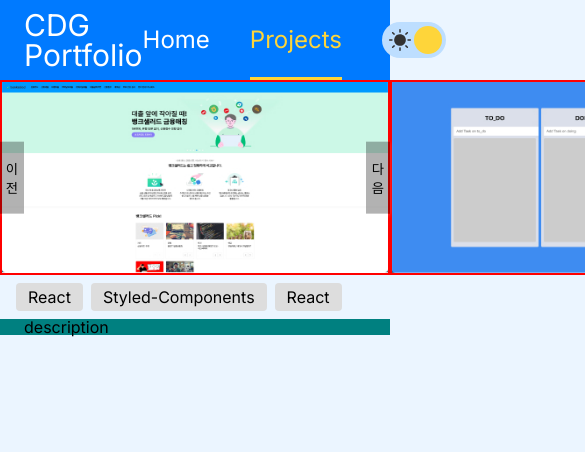
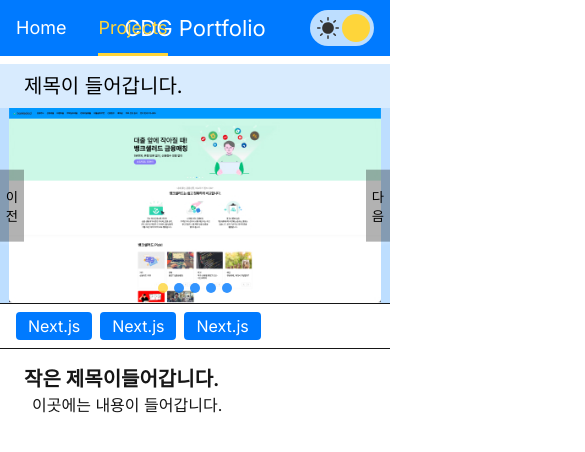
Before and after one commit to IPYURA/CDG-Portfolio-Next, a Next.js app: page /projects/example in a window 390 px wide. Shown: the top 452 px of the page, 585 px wide, since content can reach past the window. Built offline with nearby package versions, Linux system fonts and the light colour scheme.

Commit message:
desc 작업중

```diff
--- a/app/projects/example/page.tsx
+++ b/app/projects/example/page.tsx
@@ -2,15 +2,24 @@ import styles from "@/styles/projects.module.scss";
 import Slider from "@/components/Projects/Slider";
 import Description from "@/components/Projects/Description";
 import UsedStack from "@/components/Projects/UsedStack";
+import StackBadge from "@/components/Projects/StackBadge";
 
 import mockData from "@/projectData";
 
 const Example = () => {
   return (
     <div className={styles.detailWrap}>
-      <Slider images={mockData.sliderImg}/>
-      <UsedStack />
-      <Description />
+      <h2 className={styles.title}>제목이 들어갑니다.</h2>
+      <Slider images={mockData.sliderImg} />
+      <UsedStack>
+        <StackBadge name="Next.js" />
+        <StackBadge name="Next.js" />
+        <StackBadge name="Next.js" />
+      </UsedStack>
+      <Description>
+        <h3 className={styles.sectionTit}>작은 제목이들어갑니다.</h3>
+        <div className={styles.desc}>이곳에는 내용이 들어갑니다.</div>
+      </Description>
     </div>
   );
 };
--- a/components/Header.tsx
+++ b/components/Header.tsx
@@ -6,7 +6,7 @@ import Link from "next/link";
 const Header = () => {
   return (
     <header className={styles.header}>
-      <h1>
+      <h1 className={styles.logo}>
         <Link href={"/"}>CDG Portfolio</Link>
       </h1>
       <div className={styles.utilWrap}>
--- a/components/Projects/Description.tsx
+++ b/components/Projects/Description.tsx
@@ -1,9 +1,7 @@
 import styles from "@/styles/projects.module.scss";
 
-const Description = () => {
-  return <div className={styles.description}>
-description
-  </div>;
+const Description = ({ children }: any) => {
+  return <div className={styles.description}>{children}</div>;
 };
 
 export default Description;
--- /dev/null
+++ b/components/Projects/Pager.tsx
@@ -0,0 +1,29 @@
+"use client";
+
+import styles from "@/styles/projects.module.scss";
+import { StaticImageData } from "next/image";
+
+interface IPagerProps {
+  images: StaticImageData[];
+  nowIndex: number;
+  onClickPager: (e: React.MouseEvent<HTMLButtonElement>) => void;
+}
+
+const Pager = ({ images, nowIndex, onClickPager }: IPagerProps) => {
+  return (
+    <div className={styles.pager}>
+      {images.map((item, index) => (
+        <button
+          onClick={onClickPager}
+          key={index}
+          id={String(index)}
+          className={`${styles.circle} ${
+            nowIndex === index + 1 ? styles.active : undefined
+          }`}
+        ></button>
+      ))}
+    </div>
+  );
+};
+
+export default Pager;
--- a/components/Projects/ProjectCard.tsx
+++ b/components/Projects/ProjectCard.tsx
@@ -1,5 +1,6 @@
 import styles from "@/styles/projects.module.scss";
 
+//썸네일 이미지 들어갈 예정
 const ProjectCard = () => {
   return <div className={styles.projectCard}>
     card
--- a/components/Projects/Slide.tsx
+++ b/components/Projects/Slide.tsx
@@ -2,13 +2,16 @@ import { StaticImageData } from "next/image";
 import Image from "next/image";
 import styles from "@/styles/projects.module.scss";
 
-const Slide = ({ image }: { image: StaticImageData }) => {
+interface ISlideProps {
+  image: StaticImageData;
+  priority: boolean;
+}
+
+const Slide = ({ image, priority }: ISlideProps) => {
   return (
-    <Image className={styles.slide} src={image} alt="img" />
-
-    // <div className={styles.slide}>
-    //   <Image src={image} alt="img" />
-    // </div>
+    <div className={styles.slide}>
+      <Image src={image} alt="img" priority={priority} />
+    </div>
   );
 };
 
--- a/components/Projects/Slider.tsx
+++ b/components/Projects/Slider.tsx
@@ -4,25 +4,57 @@ import { useState, useEffect } from "react";
 import styles from "@/styles/projects.module.scss";
 import { StaticImageData } from "next/image";
 import Slide from "./Slide";
+import Pager from "./Pager";
 
 const Slider = ({ images }: { images: StaticImageData[] }) => {
   const [nowIndex, setNowIndex] = useState(1);
   const [maxIndex, setMaxIndex] = useState<number>(images.length + 1);
+  const [isTransition, setIsTransition] = useState(true);
+  const [isDisabled, setIsDisabled] = useState(false);
+
+  const buttonDebounce = () => {
+    setIsDisabled(true);
+    setTimeout(() => {
+      setIsDisabled(false);
+    }, 400);
+  };
+
+  const moveNext = () => {
+    buttonDebounce();
+    setNowIndex(nowIndex + 1);
+  };
+
+  const movePrev = () => {
+    buttonDebounce();
+    setNowIndex(nowIndex - 1);
+  };
 
   const checkLimit = () => {
-    console.log(nowIndex);
+    if (nowIndex === maxIndex) {
+      setTimeout(() => {
+        setIsTransition(false);
+        setNowIndex(1);
+      }, 400);
+    }
 
-    if (nowIndex > maxIndex - 1) {
-      setNowIndex(1);
-      console.log("1로 세팅");
+    if (nowIndex === 0) {
+      setTimeout(() => {
+        setIsTransition(false);
+        setNowIndex(maxIndex - 1);
+      }, 400);
     }
-    if (nowIndex === 0) {
-      setNowIndex(maxIndex - 1);
-      console.log("maxIndex - 1로 세팅");
-    }
+
+    setTimeout(() => {
+      setIsTransition(true);
+    }, 20);
+  };
+
+  const onClickPager = (e: React.MouseEvent<HTMLButtonElement>) => {
+    setNowIndex(Number(e.currentTarget.id) + 1);
   };
 
   useEffect(() => {
+    console.log("NOW: ", nowIndex);
     checkLimit();
   }, [nowIndex]);
 
@@ -31,17 +63,24 @@ const Slider = ({ images }: { images: StaticImageData[] }) => {
       {images.length > 1 ? (
         <>
           <button
-            onClick={() => setNowIndex(nowIndex - 1)}
+            onClick={movePrev}
+            disabled={isDisabled}
             className={styles.prev}
           >
             이전
           </button>
           <button
-            onClick={() => setNowIndex(nowIndex + 1)}
+            onClick={moveNext}
+            disabled={isDisabled}
             className={styles.next}
           >
             다음
           </button>
+          <Pager
+            images={images}
+            nowIndex={nowIndex}
+            onClickPager={onClickPager}
+          />
         </>
       ) : undefined}
 
@@ -50,13 +89,18 @@ const Slider = ({ images }: { images: StaticImageData[] }) => {
         style={{
           width: `${100 * images.length + 200}%`,
           left: `${nowIndex * -100}%`,
+          transition: `${isTransition ? "0.4s" : "none"}`,
         }}
       >
-        <Slide image={images[images.length - 1]} />
+        <Slide image={images[images.length - 1]} priority={false} />
         {images?.map((img, index) => (
-          <Slide image={img} key={index} />
+          <Slide
+            image={img}
+            key={index}
+            priority={index === 1 ? true : false}
+          />
         ))}
-        <Slide image={images[0]} />
+        <Slide image={images[0]} priority={false} />
       </div>
     </div>
   );
--- a/components/Projects/UsedStack.tsx
+++ b/components/Projects/UsedStack.tsx
@@ -1,14 +1,8 @@
 import styles from "@/styles/projects.module.scss";
-import StackBadge from "./StackBadge";
+import { ReactNode } from "react";
 
-const UsedStack =() => {
-    return (
-        <div className={styles.usedStack}>
-           <StackBadge name="React"/>
-           <StackBadge name="Styled-Components"/>
-           <StackBadge name="React"/>
-        </div>
-    )
-}
+const UsedStack = ({ children }: { children: ReactNode }) => {
+  return <div className={styles.usedStack}>{children}</div>;
+};
 
 export default UsedStack;
--- a/styles/globals.scss
+++ b/styles/globals.scss
@@ -1,7 +1,8 @@
 $primary-color: #007aff;
 $lighten-color1: #bddeff;
 $lighten-color2: #d8ebfe;
-$bg-color: #ebf5ff;
+// $bg-color: #ebf5ff;
+$bg-color: #ffffff;
 $secondary-color: #fed53a;
 $text-color: #161616;
 
@@ -11,6 +12,7 @@ $lighten-color2-dark: #545252;
 $bg-color-dark: #2b2b2b;
 $secondary-color-dark: #ffe454;
 $text-color-dark: #ffffff;
+
 
 :root {
   --primary-color: #{$primary-color};
--- a/styles/header.module.scss
+++ b/styles/header.module.scss
@@ -1,32 +1,38 @@
 .header {
+  position: fixed;
+  top: 0;
+  left: 0;
+  z-index: var(--header);
   width: 100%;
   padding: 0 24px;
-  height: 80px;
-  background: #{var(--primary-color)};
+  height: 64px;
+  background: var(--primary-color);
   display: flex;
   justify-content: space-between;
   align-items: center;
-  a {
-    font-size: 30px;
-    color: #fff;
-    transition: 0.4s;
-    &:hover {
-      color: #{var(--secondary-color)};
-      // transform: translateY(-1px);
+  .logo {
+    a {
+      font-size: 24px;
+      color: #fff;
+      transition: 0.4s;
+      &:hover {
+        color: var(--secondary-color);
+        // transform: translateY(-1px);
+      }
     }
   }
   .utilWrap {
     height: 100%;
     display: flex;
     align-items: center;
-    gap: 40px;
+    gap: 32px;
   }
 }
 
 .gnb {
   height: 100%;
   display: flex;
-  gap: 40px;
+  gap: 32px;
   position: relative;
   > a {
     display: flex;
@@ -34,12 +40,12 @@
     justify-content: center;
     height: 100%;
     color: #fff;
-    font-size: 24px;
+    font-size: 18px;
     &:hover {
-      color: #{var(--secondary-color)};
+      color: var(--secondary-color);
     }
     &.on {
-      color: #{var(--secondary-color)};
+      color: var(--secondary-color);
       position: relative;
       &::after {
         content: "";
@@ -48,30 +54,30 @@
         display: inline-block;
         width: 100%;
         height: 3px;
-        background: #{var(--secondary-color)};
+        background: var(--secondary-color);
       }
     }
   }
 }
 
 .darkModeBtn {
+  position: relative;
   width: 64px;
   height: 36px;
   border-radius: 18px;
-  background: #{var(--lighten-color1)};
+  background: var(--lighten-color1);
   padding: 4px 7px;
   cursor: pointer;
   display: flex;
   align-items: center;
   justify-content: space-between;
-  position: relative;
   .circle {
     position: absolute;
     --circleSize: 28px;
     width: var(--circleSize);
     height: var(--circleSize);
     border-radius: 50%;
-    background: #{var(--secondary-color)};
+    background: var(--secondary-color);
     transition: 0.4s;
     &.light {
       right: 4px;
@@ -81,9 +87,23 @@
       right: calc(100% - var(--circleSize) - 4px);
     }
   }
-  //   #icon_sun {
-  //     position: absolute;
-  //     top: 7px;
-  //     left: 6px;
-  //   }
 }
+
+@media screen and (max-width: 769px) {
+  .header {
+    height: 56px;
+    padding: 0 16px;
+    .logo {
+      position: absolute;
+      left: 50%;
+      transform: translateX(-50%);
+      > a {
+        font-size: 22px;
+      }
+    }
+  }
+  .utilWrap {
+    justify-content: space-between;
+    width: 100%;
+  }
+}
--- a/styles/projects.module.scss
+++ b/styles/projects.module.scss
@@ -1,4 +1,4 @@
-//Project Page, Detail Page
+//-------------Project Page, Detail Page
 .container,
 .detailWrap {
   margin: 0 auto;
@@ -20,7 +20,16 @@
   }
 }
 
-//ProjectCard
+.detailWrap {
+  .title {
+    padding: 12px 24px;
+    font-size: 20px;
+    // border-bottom: 1px solid var(--text-color);
+    background: var(--lighten-color2);
+  }
+}
+
+//-------------ProjectCard
 .projectCard {
   width: 100%;
   height: 230px;
@@ -29,34 +38,59 @@
   cursor: pointer;
 }
 
-//Slider
+//-------------Slider
 .slider {
   background: cadetblue;
   aspect-ratio: 2;
   width: 100%;
   position: relative;
-  //   overflow: hidden;
+  overflow: hidden;
   .prev,
   .next {
+    position: absolute;
     border: none;
     aspect-ratio: 0.33;
     width: clamp(24px, 4%, 40px);
     background: rgba(0, 0, 0, 0.3);
     box-shadow: 0 1px 4px rgba(255, 255, 255, 0.2);
-    position: absolute;
     top: 50%;
     transform: translateY(-50%);
     transition: 0.3s;
     z-index: var(--interaction-button);
-    &:hover {
-      transform: translateY(calc(-50% - 2px));
-    }
   }
   .prev {
     left: 0;
+    &:hover {
+      transform: translate(2px, -50%);
+    }
   }
   .next {
     right: 0;
+    &:hover {
+      transform: translate(-2px, -50%);
+    }
+  }
+  .pager {
+    position: absolute;
+    z-index: var(--interaction-button);
+    left: 50%;
+    transform: translateX(-50%);
+    bottom: 10px;
+    display: flex;
+    gap: 6px;
+    .circle {
+      all: unset;
+      cursor: pointer;
+      width: 10px;
+      height: 10px;
+      border-radius: 50%;
+      background: var(--primary-color);
+      opacity: 0.8;
+      box-shadow: 1px 1px 2px rgba(255, 255, 255, 0.2);
+      &.active {
+        background: var(--secondary-color);
+      }
+    }
   }
   .slideFrame {
     position: absolute;
@@ -67,12 +101,20 @@
     .slide {
       width: 100%;
       height: 100%;
-      border:2px solid red;
+      background: var(--lighten-color1);
+      display: flex;
+      align-items: center;
+      justify-content: center;
+      > img {
+        width: auto;
+        object-fit: contain;
+        height: 100%;
+      }
     }
   }
 }
 
-//UsedStack
+//-------------UsedStack
 .usedStack {
   width: 100%;
   height: auto;
@@ -81,18 +123,33 @@
   flex-wrap: wrap;
   gap: 8px;
   //색상 정한 색으로 바꾸기
+  border-top: 1px solid var(--text-color);
+  border-bottom: 1px solid var(--text-color);
   .stackBadge {
     width: auto;
     padding: 6px 12px;
     font-size: 16px;
-    background: #ddd;
+    // background: #ddd;
+    background: var(--primary-color);
     border-radius: 4px;
+    color: #ffffff;
   }
 }
 
-//Description
+//-------------Description
 .description {
   width: 100%;
-  padding: 0 24px;
-  background: teal;
+  padding: 12px 24px;
+  //   background: teal;
+  color: var(--text-color);
+  .sectionTit {
+    font-size: 20px;
+    padding: 8px 0;
+    font-weight: 600;
+  }
+  .desc {
+    font-size: 16px;
+    padding-left: 8px;
+    padding-bottom: 12px;
+  }
 }
--- a/styles/reset.scss
+++ b/styles/reset.scss
@@ -108,6 +108,7 @@ section {
 }
 body {
   line-height: 1;
+  padding-top: 64px;
 }
 ol,
 ul {
```
